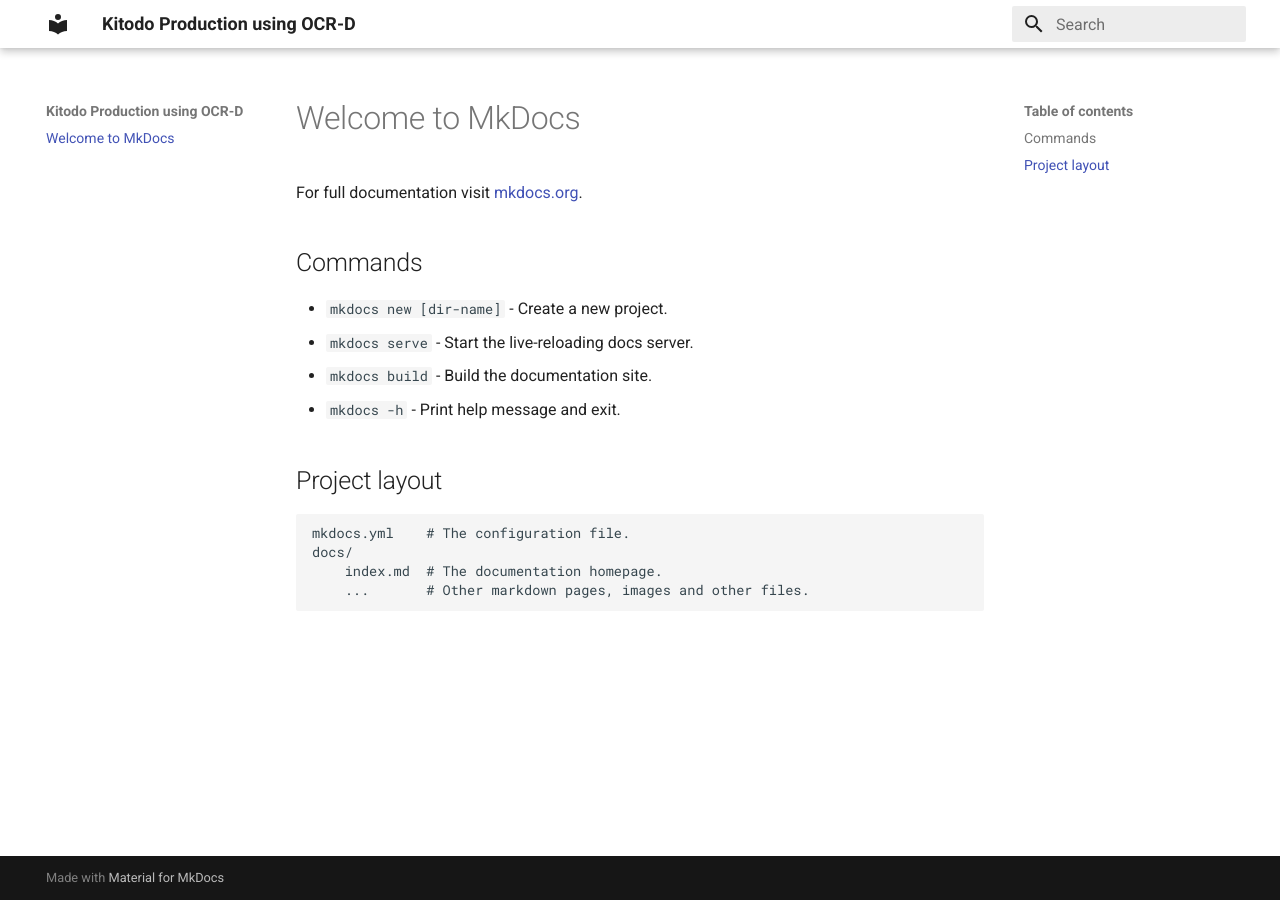
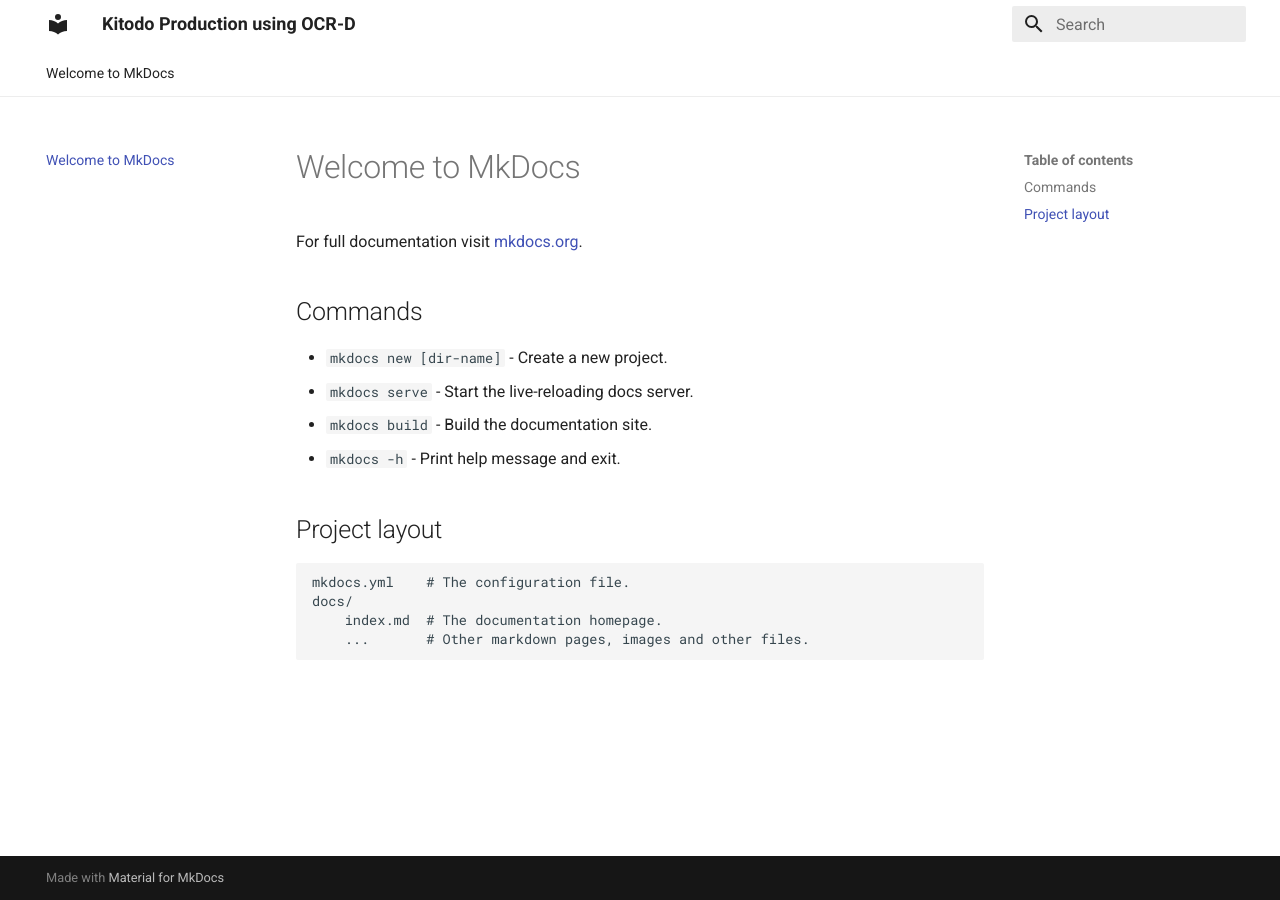
Before and after one commit to slub/ocrd_kitodo, an MkDocs documentation site: the page built from docs/index.md, in a window 1280 px wide. Built offline with MkDocs 1.6.1 and Material for MkDocs 9.7.7, drawn with Linux system fonts in a browser that asks for light colours.

Commit message:
add some features

```diff
--- a/mkdocs.yml
+++ b/mkdocs.yml
@@ -2,6 +2,11 @@
 
 theme:
   name: material
+  features:
+    - navigation.tabs
+    - navigation.top
+    - navigation.tracking
+    - toc.follow
   palette:
     primary: white
     accent: blue
```
